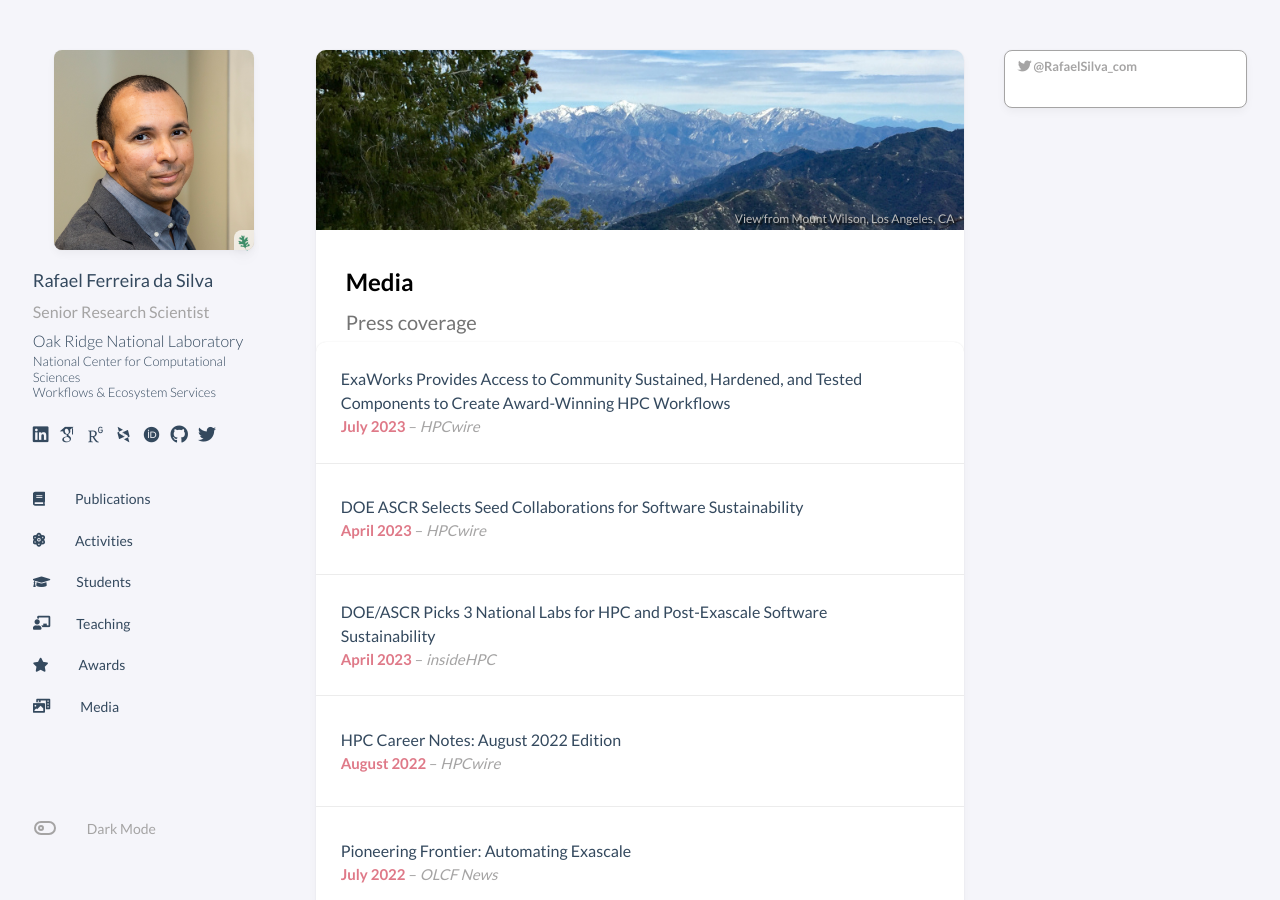
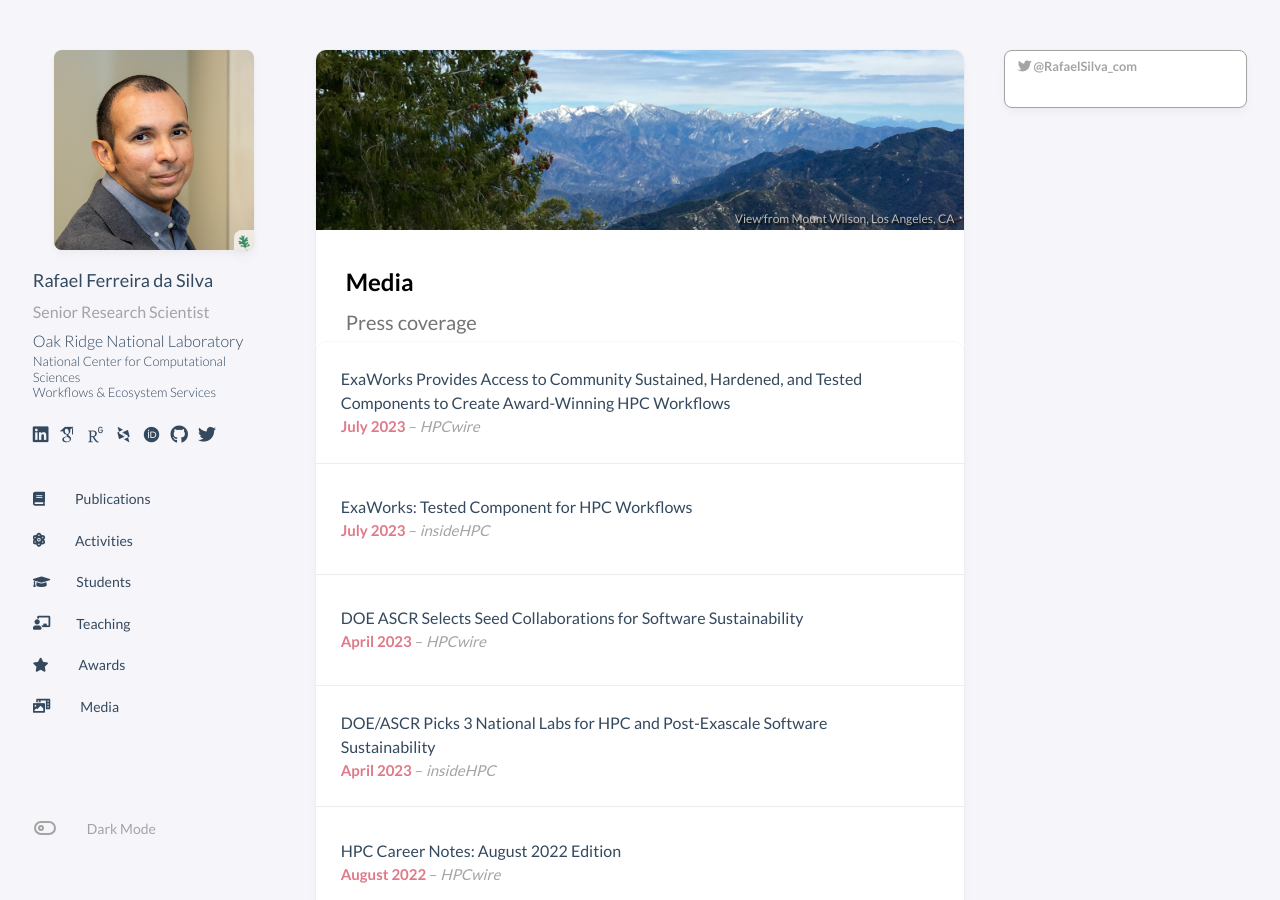
Before and after one commit to rafaelfsilva/rafaelfsilva.github.io, a Jekyll site: the page built from _pages/media.html, in a window 1280 px wide and 900 px high. Built offline with Jekyll 4.4.1, drawn with Linux system fonts in a browser that asks for light colours; some web fonts are replaced; a script that is not in the unit is left out; comment, search, counter and statistics services are not loaded.

Commit message:
Update media.yml

```diff
--- a/_data/media.yml
+++ b/_data/media.yml
@@ -2,6 +2,11 @@
   venue: HPCwire
   date: July 2023
   link: https://www.hpcwire.com/off-the-wire/exaworks-provides-access-to-community-sustained-hardened-and-tested-components-to-create-award-winning-hpc-workflows/
+
+- title: "ExaWorks: Tested Component for HPC Workflows"
+  venue: insideHPC
+  date: July 2023
+  link: https://insidehpc.com/2023/07/exaworks-tested-component-for-hpc-workflows/
 
 - title: DOE ASCR Selects Seed Collaborations for Software Sustainability
   venue: HPCwire
```
